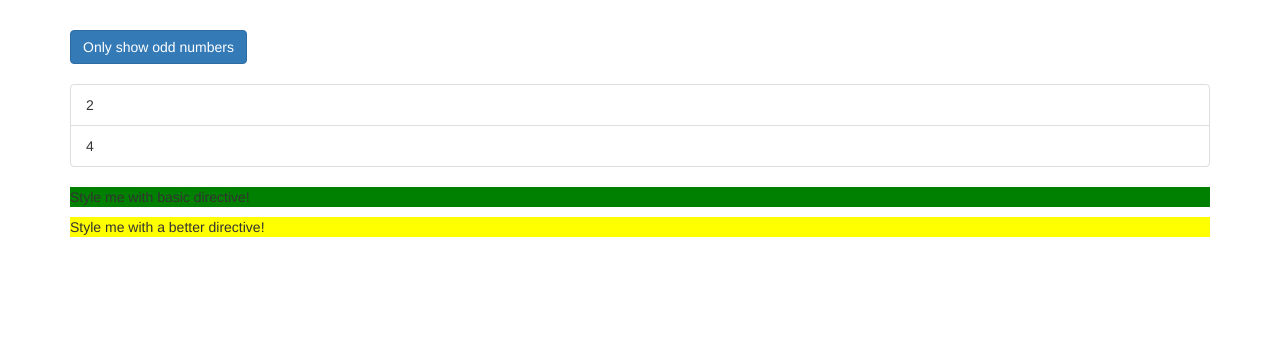
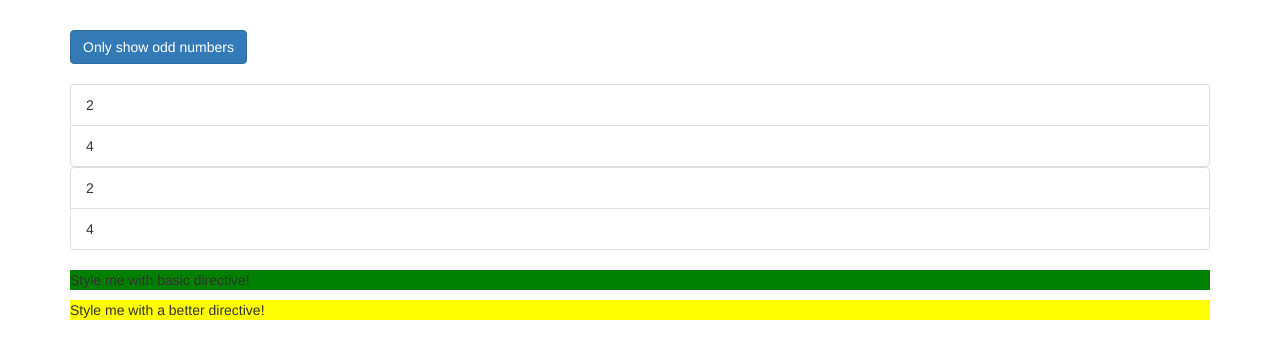
Before and after one commit to AJ-Mackay/AtCG-Directives, an Angular app: page / in a window 1280 px wide. Shown: the top 358 px of the page. Built offline with nearby package versions, Linux system fonts and the light colour scheme.

Commit message:
What happens behind the scenes on Structural Directives

```diff
--- a/src/app/app.component.html
+++ b/src/app/app.component.html
@@ -16,7 +16,7 @@
         </li>
         </div>
         <div *ngIf="!onlyOdd">
-          <li
+        <li
         class="list-group-item"
         [ngClass]="{odd: even % 2 !== 0}"
         [ngStyle]="{backgroundColor: even % 2 !== 0 ? 'yellow' : 'transparent' }"
@@ -24,6 +24,17 @@
         {{ even }}
       </li>
     </div>
+    <ng-template [ngIf]="!onlyOdd">
+      <div>
+      <li
+        class="list-group-item"
+        [ngClass]="{odd: even % 2 !== 0}"
+        [ngStyle]="{backgroundColor: even % 2 !== 0 ? 'yellow' : 'transparent' }"
+        *ngFor="let even of evenNumbers">
+        {{ even }}
+      </li>
+      </div>
+    </ng-template>
       </ul>
       <p appBasicHighlight>Style me with basic directive!</p>
       <p [appBetterHighlight]="'red'" defaultColor="yellow">Style me with a better directive!</p>
```
